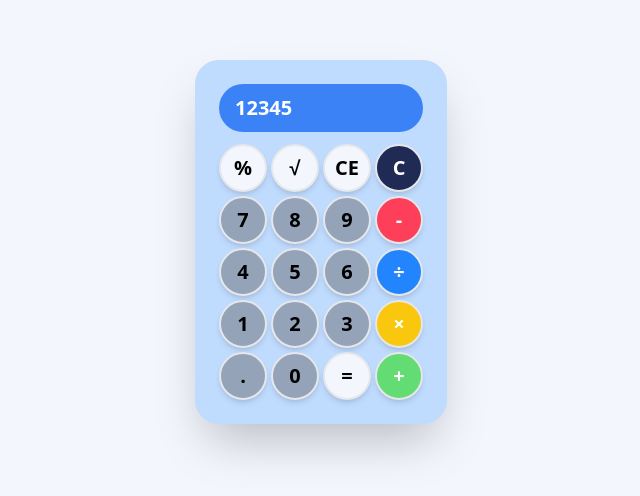
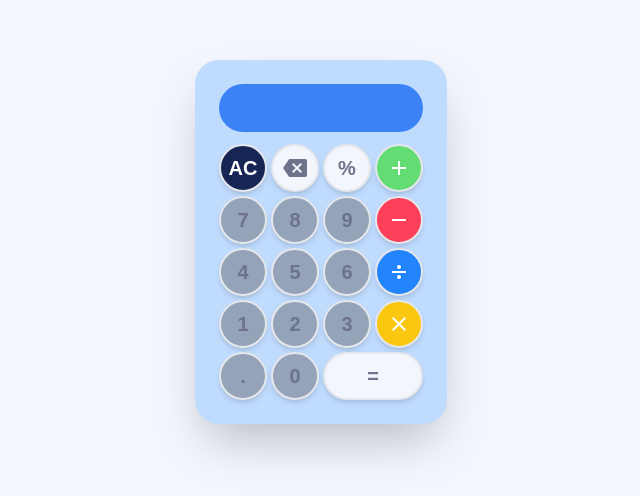
Before and after one commit to Traw55/calculator, a SvelteKit app: page / in a window 1280 px wide. Shown: the part 158-654 px from the top of the page, without its empty margins (319-959 px from the left). Built offline with nearby package versions, Linux system fonts and the light colour scheme.

Commit message:
everything is working now

```diff
--- a/src/app.css
+++ b/src/app.css
@@ -3,5 +3,9 @@
 @tailwind utilities;
 
 button {
-    @apply bg-slate-400 rounded-full w-12 h-12 border-2 shadow-md;
+    @apply bg-slate-400 text-[#6d738a] hover:scale-95 transition-all rounded-full min-w-12 h-12 border-2 shadow-md flex items-center justify-center;
 }
+
+body {
+    font-family: "Kanit", sans-serif;
+}
--- /dev/null
+++ b/src/lib/icon/Backspace.svelte
@@ -0,0 +1,9 @@
+<svg
+    xmlns="http://www.w3.org/2000/svg"
+    class="w-6 h-6"
+    viewBox="0 0 24 24"
+    ><path
+        fill="currentColor"
+        d="M22 3H7c-.69 0-1.23.35-1.59.88L0 12l5.41 8.11c.36.53.9.89 1.59.89h15a2 2 0 0 0 2-2V5a2 2 0 0 0-2-2m-3 12.59L17.59 17L14 13.41L10.41 17L9 15.59L12.59 12L9 8.41L10.41 7L14 10.59L17.59 7L19 8.41L15.41 12"
+    /></svg
+>
--- /dev/null
+++ b/src/lib/icon/Division.svelte
@@ -0,0 +1,6 @@
+<svg class="w-6 h-6" xmlns="http://www.w3.org/2000/svg" viewBox="0 0 24 24"
+    ><path
+        fill="currentColor"
+        d="M19 13H5v-2h14zm-7-8a2 2 0 0 1 2 2a2 2 0 0 1-2 2a2 2 0 0 1-2-2a2 2 0 0 1 2-2m0 10a2 2 0 0 1 2 2a2 2 0 0 1-2 2a2 2 0 0 1-2-2a2 2 0 0 1 2-2"
+    /></svg
+>
--- /dev/null
+++ b/src/lib/icon/Minus.svelte
@@ -0,0 +1,3 @@
+<svg xmlns="http://www.w3.org/2000/svg" class="w-6 h-6" viewBox="0 0 24 24"
+    ><path fill="currentColor" d="M19 13H5v-2h14z" /></svg
+>
--- /dev/null
+++ b/src/lib/icon/Multiply.svelte
@@ -0,0 +1,6 @@
+<svg class="w-6 h-6" xmlns="http://www.w3.org/2000/svg" viewBox="0 0 24 24"
+    ><path
+        fill="currentColor"
+        d="M19 6.41L17.59 5L12 10.59L6.41 5L5 6.41L10.59 12L5 17.59L6.41 19L12 13.41L17.59 19L19 17.59L13.41 12z"
+    /></svg
+>
--- /dev/null
+++ b/src/lib/icon/Plus.svelte
@@ -0,0 +1,3 @@
+<svg class="w-6 h-6" xmlns="http://www.w3.org/2000/svg" viewBox="0 0 24 24"
+    ><path fill="currentColor" d="M19 13h-6v6h-2v-6H5v-2h6V5h2v6h6z" /></svg
+>
--- /dev/null
+++ b/src/lib/icon/SquareRoot.svelte
@@ -0,0 +1,6 @@
+<svg class="w-8 h-8" xmlns="http://www.w3.org/2000/svg" viewBox="0 0 24 24"
+    ><path
+        fill="currentColor"
+        d="M11.76 16.83L14.59 14l-2.83-2.83l1.41-1.41L16 12.59l2.83-2.83l1.41 1.41L17.41 14l2.83 2.83l-1.41 1.41L16 15.41l-2.83 2.83zM2 11h3l2.29 5.4L10 6h12v2H11.55L8.68 19H6.22l-2.54-6H2z"
+    /></svg
+>
--- a/src/routes/+page.svelte
+++ b/src/routes/+page.svelte
@@ -1,32 +1,65 @@
+<script lang="ts">
+   import Plus from'$lib/icon/Plus.svelte';
+   import Multiply from'$lib/icon/Multiply.svelte';
+   import Minus from'$lib/icon/Minus.svelte';
+   import Division from'$lib/icon/Division.svelte';
+   import BackspaceIcon from'$lib/icon/Backspace.svelte';
+
+   function clear(){
+      equation = "";
+   }
+
+   function backspace(){
+      equation = equation.substring(0, equation.length - 1);
+   }
+
+   function addToEquation(value : string){
+      equation += value;
+   }
+
+   function solve(){
+      equation = eval(equation);
+   }
+
+   let equation: string = "";
+</script>
+
 <svelte:head>
     <title>آلة حاسبة</title>
 </svelte:head>
 
-<div class="bg-blue-200  rounded-3xl grid
- grid-cols-4 gap-1 p-6 font-semibold text-xl shadow-2xl">
+<div class="bg-blue-200  rounded-3xl grid grid-cols-4 gap-1 p-6 font-semibold text-xl shadow-2xl">
 
-    <div class="bg-blue-500 rounded-full col-span-4 h-12 flex items-center
- px-4 mb-2 text-white">
-    12345
- </div>
-    <button class="bg-[#f3f6fc]"> % </button>
-    <button class="bg-[#f3f6fc]"> √ </button>
-    <button class="bg-[#f3f6fc]"> CE</button>
-    <button class="bg-[#1f2b54] text-white"> C </button>
-    <button> 7 </button>
-    <button> 8 </button>
-    <button> 9 </button>
-    <button class="bg-[#fd3f59] text-white"> - </button>
-    <button> 4 </button>
-    <button> 5 </button>
-    <button> 6 </button>
-    <button class="bg-[#2285fd] text-white"> ÷ </button>
-    <button> 1 </button>
-    <button> 2 </button>
-    <button> 3 </button>
-    <button class="bg-[#f9c80e] text-white"> × </button>
-    <button> . </button>
-    <button> 0 </button>
-    <button class="bg-[#f3f6fc]"> = </button>
-    <button class="bg-[#63dc74] text-white"> + </button>
+<div class="bg-blue-500 rounded-full col-span-4 h-12 flex items-center px-4 mb-2 text-white">
+    {equation}
 </div>
+    <button on:click={clear} class="bg-blue-950 text-white"> AC </button>
+    <button on:click={backspace} class="bg-[#f3f6fc]">
+      <BackspaceIcon />
+    </button>
+    <button on:click={() => addToEquation(" /100")} class="bg-[#f3f6fc]"> % </button>
+    <button on:click={() => addToEquation(" + ")} class="bg-[#63dc74] text-white">
+      <Plus/>
+    </button>
+    <button on:click={() => addToEquation("7")}> 7 </button>
+    <button on:click={() => addToEquation("8")}> 8 </button>
+    <button on:click={() => addToEquation("9")}> 9 </button>
+    <button on:click={() => addToEquation(" - ")} class="bg-[#fd3f59] text-white">
+       <Minus />
+    </button>
+    <button on:click={() => addToEquation("4")}> 4 </button>
+    <button on:click={() => addToEquation("5")}> 5 </button>
+    <button on:click={() => addToEquation("6")}> 6 </button>
+    <button on:click={() => addToEquation(" / ")} class="bg-[#2285fd] text-white">
+      <Division />
+    </button>
+    <button on:click={() => addToEquation("1")}> 1 </button>
+    <button on:click={() => addToEquation("2")}> 2 </button>
+    <button on:click={() => addToEquation("3")}> 3 </button>
+    <button on:click={() => addToEquation(" * ")} class="bg-[#f9c80e] text-white">
+      <Multiply />
+    </button>
+    <button on:click={() => addToEquation(".")}> . </button>
+    <button on:click={() => addToEquation("0")}> 0 </button>
+    <button on:click={solve} class="col-span-2 bg-[#f3f6fc]"> = </button>
+</div>
```
